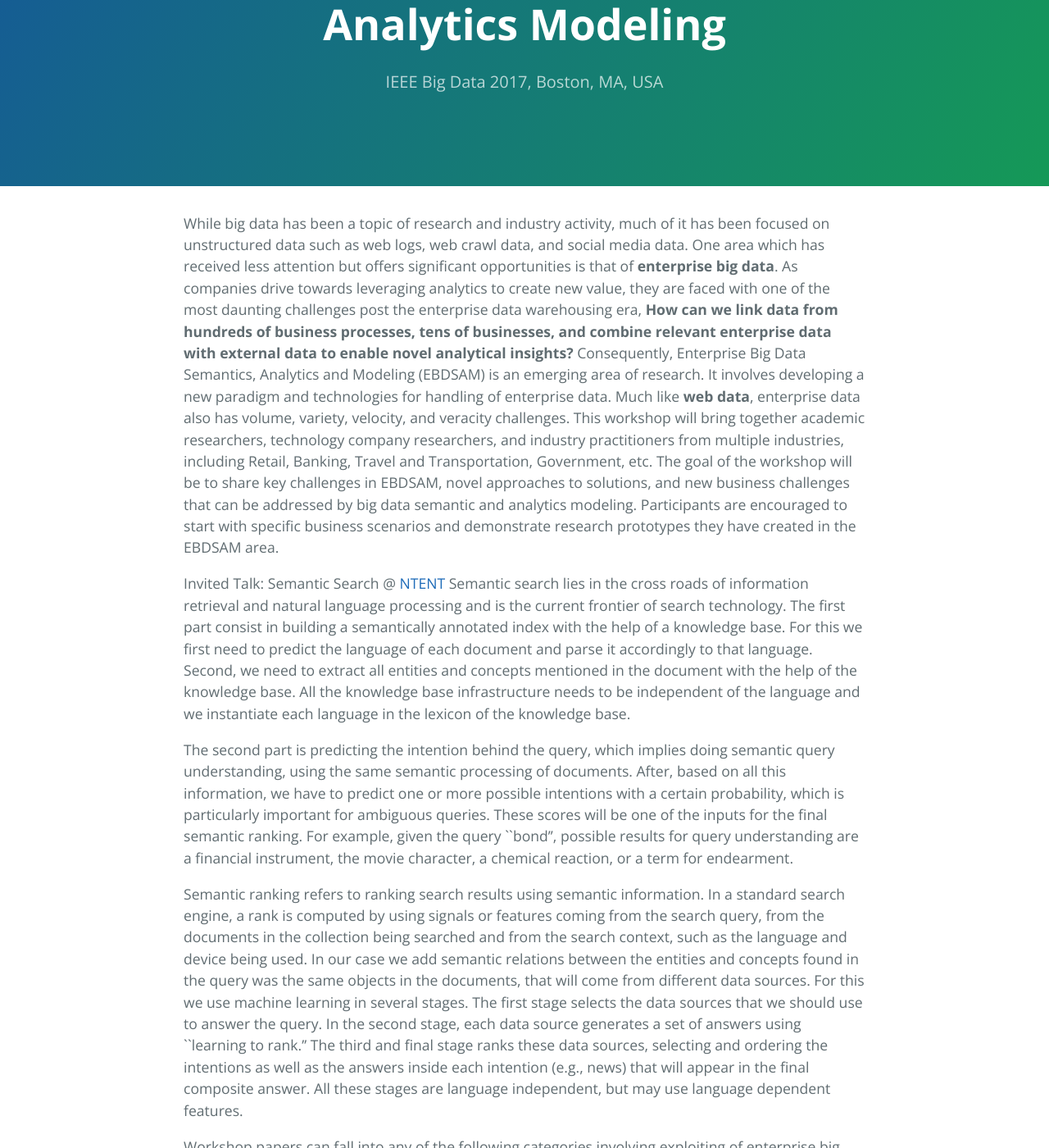
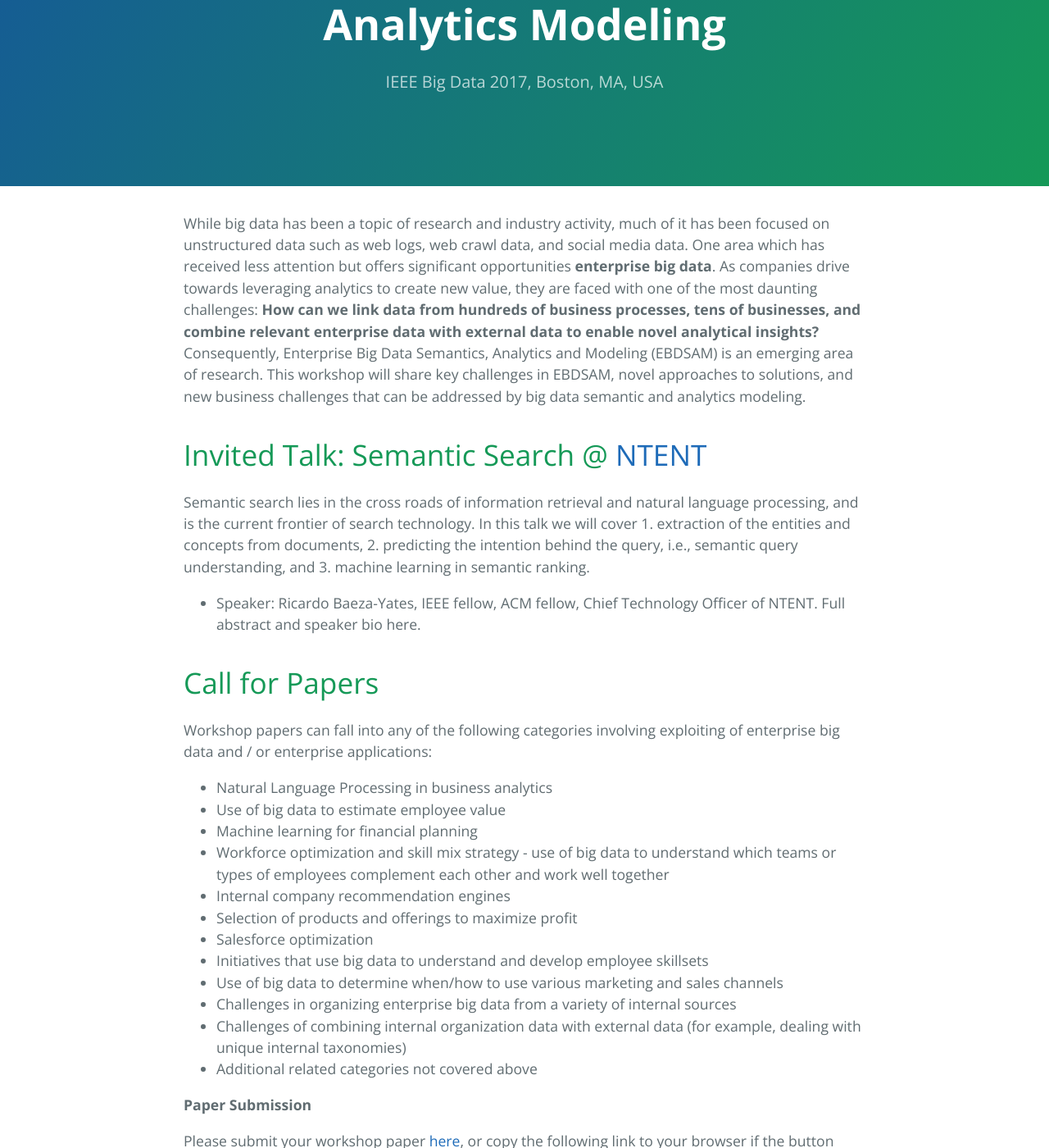
Before and after one commit to jialeiwang/jialeiwang.github.io, a Jekyll site: the page built from index.md, in a window 1280 px wide and 1400 px high, scrolled down 246 px. Shown: the whole window at 82% size. Built offline with Jekyll 4.4.1, drawn with Linux system fonts in a browser that asks for light colours.

Commit message:
edit speaker bio

```diff
--- a/index.md
+++ b/index.md
@@ -1,14 +1,17 @@
 ---
 layout: default
 ---
-While big data has been a topic of research and industry activity, much of it has been focused on unstructured data such as web logs, web crawl data, and social media data. One area which has received less attention but offers significant opportunities is that of **enterprise big data**. As companies drive towards leveraging analytics to create new value, they are faced with one of the most daunting challenges post the enterprise data warehousing era, **How can we link data from hundreds of business processes, tens of businesses, and combine relevant enterprise data with external data to enable novel analytical insights?** Consequently, Enterprise Big Data Semantics, Analytics and Modeling (EBDSAM) is an emerging area of research. It involves developing a new paradigm and technologies for handling of enterprise data. Much like **web data**, enterprise data also has volume, variety, velocity, and veracity challenges. This workshop will bring together academic researchers, technology company researchers, and industry practitioners from multiple industries, including Retail, Banking, Travel and Transportation, Government, etc. The goal of the workshop will be to share key challenges in EBDSAM, novel approaches to solutions, and new business challenges that can be addressed by big data semantic and analytics modeling. Participants are encouraged to start with specific business scenarios and demonstrate research prototypes they have created in the EBDSAM area.
+While big data has been a topic of research and industry activity, much of it has been focused on unstructured data such as web logs, web crawl data, and social media data. One area which has received less attention but offers significant opportunities **enterprise big data**. As companies drive towards leveraging analytics to create new value, they are faced with one of the most daunting challenges: **How can we link data from hundreds of business processes, tens of businesses, and combine relevant enterprise data with external data to enable novel analytical insights?** Consequently, Enterprise Big Data Semantics, Analytics and Modeling (EBDSAM) is an emerging area of research.
+This workshop will share key challenges in EBDSAM, novel approaches to solutions, and new business challenges that can be addressed by big data semantic and analytics modeling.
 
 Invited Talk: Semantic Search @ [NTENT](http://www.ntent.com/)
-Semantic search lies in the cross roads of information retrieval and natural language processing and is the current frontier of search technology. The first part consist in building a semantically annotated index with the help of a knowledge base. For this we first need to predict the language of each document and parse it accordingly to that language. Second, we need to extract all entities and concepts mentioned in the document with the help of the knowledge base. All the knowledge base infrastructure needs to be independent of the language and we instantiate each language in the lexicon of the knowledge base.
+=====
 
-The second part is predicting the intention behind the query, which implies doing semantic query understanding, using the same semantic processing of documents. After, based on all this information, we have to predict one or more possible intentions with a certain probability, which is particularly important for ambiguous queries. These scores will be one of the inputs for the final semantic ranking. For example, given the query ``bond'', possible results for query understanding are a financial instrument, the movie character, a chemical reaction, or a term for endearment.
+Semantic search lies in the cross roads of information retrieval and natural language processing, and is the current frontier of search technology. In this talk we will cover 1. extraction of the entities and concepts from documents, 2. predicting the intention behind the query, i.e., semantic query understanding, and 3. machine learning in semantic ranking.
+* Speaker: Ricardo Baeza-Yates, IEEE fellow, ACM fellow, Chief Technology Officer of NTENT. Full abstract and speaker bio here.
 
-Semantic ranking refers to ranking search results using semantic information. In a standard search engine, a rank is computed by using signals or features coming from the search query, from the documents in the collection being searched and from the search context, such as the language and device being used. In our case we add semantic relations between the entities and concepts found in the query was the same objects in the documents, that will come from different data sources. For this we use machine learning in several stages. The first stage selects the data sources that we should use to answer the query. In the second stage, each data source generates a set of answers using ``learning to rank.'' The third and final stage ranks these data sources, selecting and ordering the intentions as well as the answers inside each intention (e.g., news) that will appear in the final composite answer. All these stages are language independent, but may use language dependent features.
+Call for Papers
+=====
 
 Workshop papers can fall into any of the following categories involving exploiting of enterprise big data and / or enterprise applications:
 * Natural Language Processing in business analytics
```
